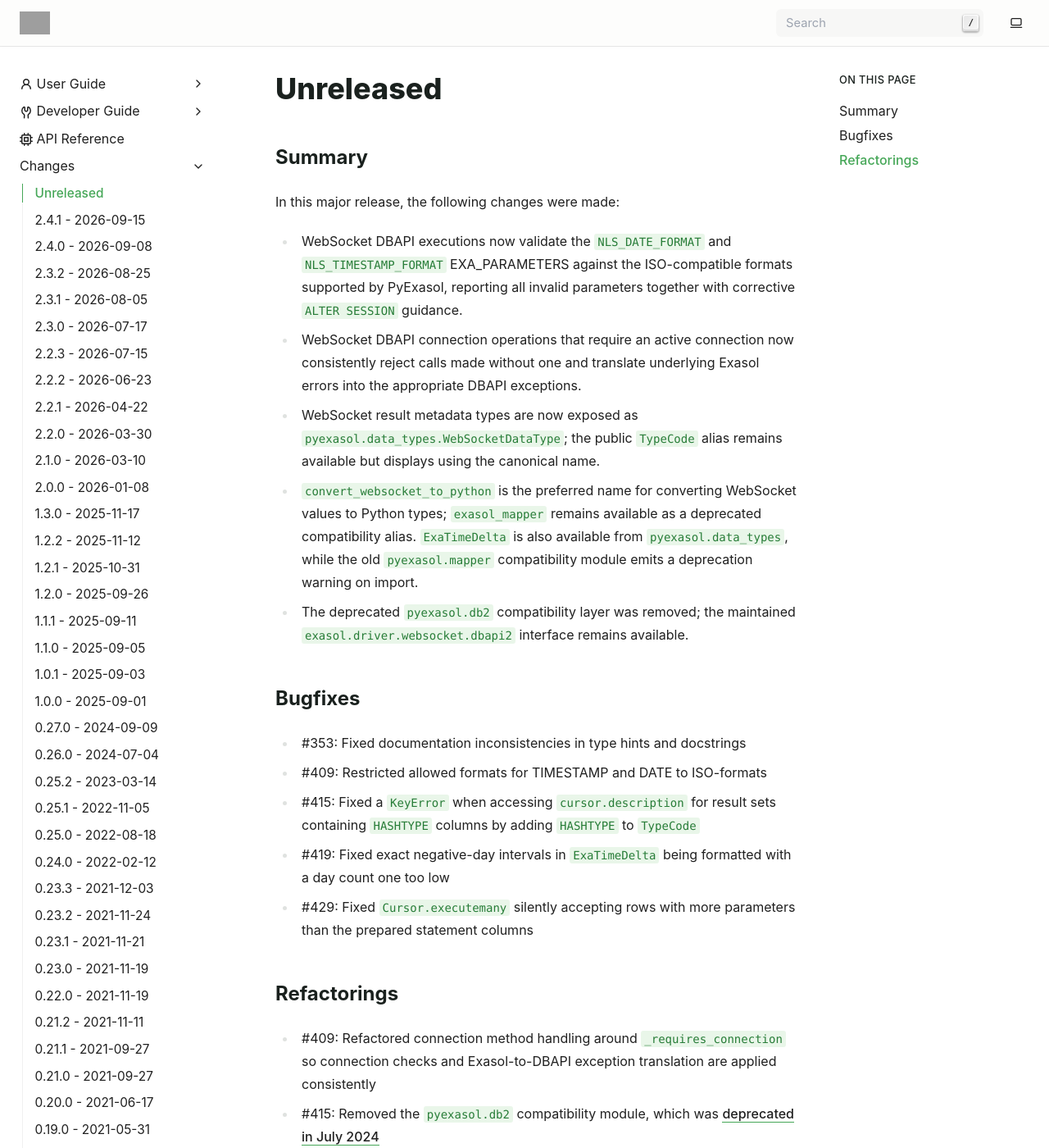
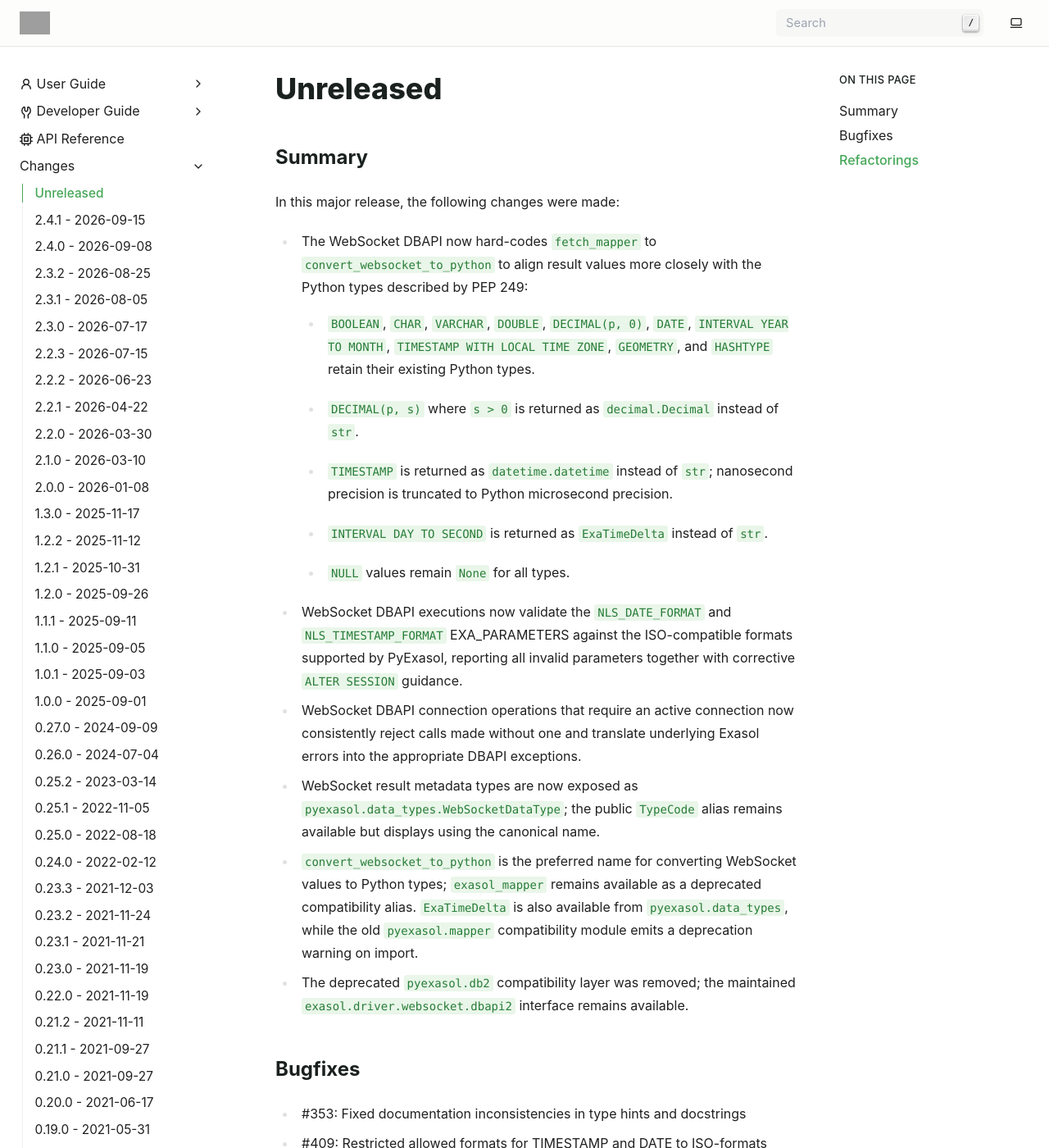
Before and after one commit to exasol/pyexasol, a Sphinx documentation site: the page built from doc/changes/unreleased.md, in a window 1280 px wide and 1400 px high. Shown: the whole window at 82% size. Built offline with Sphinx 7.4.7, drawn with Linux system fonts in a browser that asks for light colours; some of the changed text lies outside the part shown; grey boxes are pictures that could not be loaded.

Commit message:
Add changelog entry

```diff
--- a/doc/changes/unreleased.md
+++ b/doc/changes/unreleased.md
@@ -4,6 +4,19 @@
 
 In this major release, the following changes were made:
 
+* The WebSocket DBAPI now hard-codes ``fetch_mapper`` to
+  ``convert_websocket_to_python`` to align result values more closely with the
+  Python types described by PEP 249:
+  * ``BOOLEAN``, ``CHAR``, ``VARCHAR``, ``DOUBLE``, ``DECIMAL(p, 0)``,
+    ``DATE``, ``INTERVAL YEAR TO MONTH``, ``TIMESTAMP WITH LOCAL TIME ZONE``,
+    ``GEOMETRY``, and ``HASHTYPE`` retain their existing Python types.
+  * ``DECIMAL(p, s)`` where ``s > 0`` is returned as ``decimal.Decimal``
+    instead of ``str``.
+  * ``TIMESTAMP`` is returned as ``datetime.datetime`` instead of ``str``;
+    nanosecond precision is truncated to Python microsecond precision.
+  * ``INTERVAL DAY TO SECOND`` is returned as ``ExaTimeDelta`` instead of
+    ``str``.
+  * ``NULL`` values remain ``None`` for all types.
 * WebSocket DBAPI executions now validate the ``NLS_DATE_FORMAT`` and
   ``NLS_TIMESTAMP_FORMAT`` EXA_PARAMETERS against the ISO-compatible formats
   supported by PyExasol, reporting all invalid parameters together with
@@ -31,6 +44,8 @@ In this major release, the following changes were made:
 * #419: Fixed exact negative-day intervals in ``ExaTimeDelta`` being formatted with a day count one too low
 * #429: Fixed ``Cursor.executemany`` silently accepting rows with more parameters
   than the prepared statement columns
+* #436: Fixed WebSocket DBAPI result conversion by hard-coding
+  ``fetch_mapper`` to ``convert_websocket_to_python``
 
 ## Refactorings
 
```
